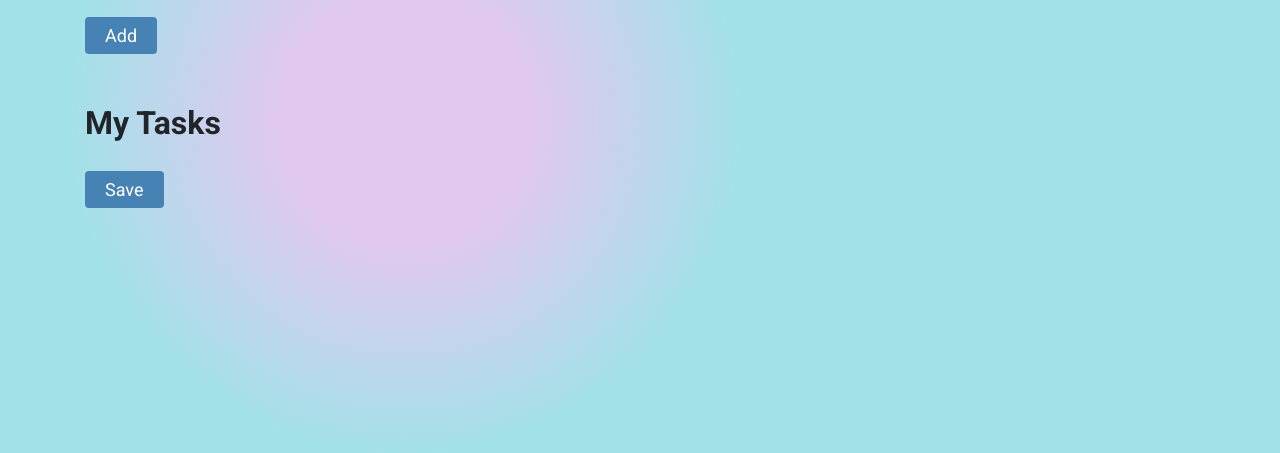
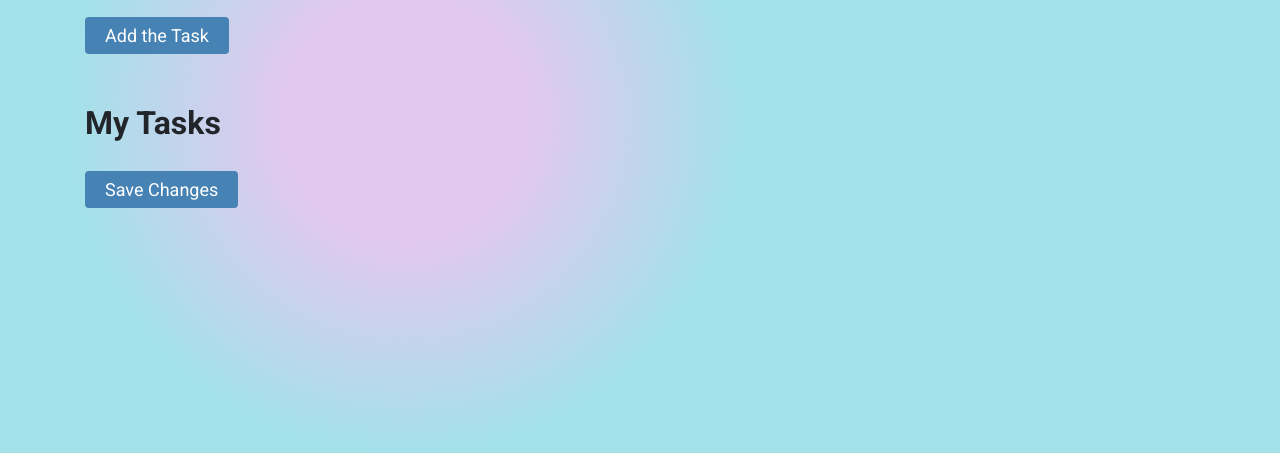
Before and after one commit to SairamSontanam/To-Do-List, a plain HTML site: page index.html in a window 1280 px wide. Shown: the part 203-656 px from the top of the page. Drawn offline with nearby package versions, Linux system fonts and the light colour scheme; a web font is replaced by a local one.

Commit message:
Update index.html

```diff
--- a/index.html
+++ b/index.html
@@ -24,14 +24,14 @@
                         Create Task
                     </h3>
                     <input type="text" id="todoUserInput" class="todo-user-input" placeholder="What needs to be done?" />
-                    <button class="button" id="addTodoButton">Add</button>
+                    <button class="button" id="addTodoButton">Add the Task</button>
                     <h5 class="todo-items-heading">
                         My Tasks
                     </h5>
                     <ul class="todo-items-container" id="todoItemsContainer">
 
                     </ul>
-                    <button class="button" id="saveTodoButton">Save</button>
+                    <button class="button" id="saveTodoButton">Save Changes</button>
                 </div>
             </div>
         </div>
```
